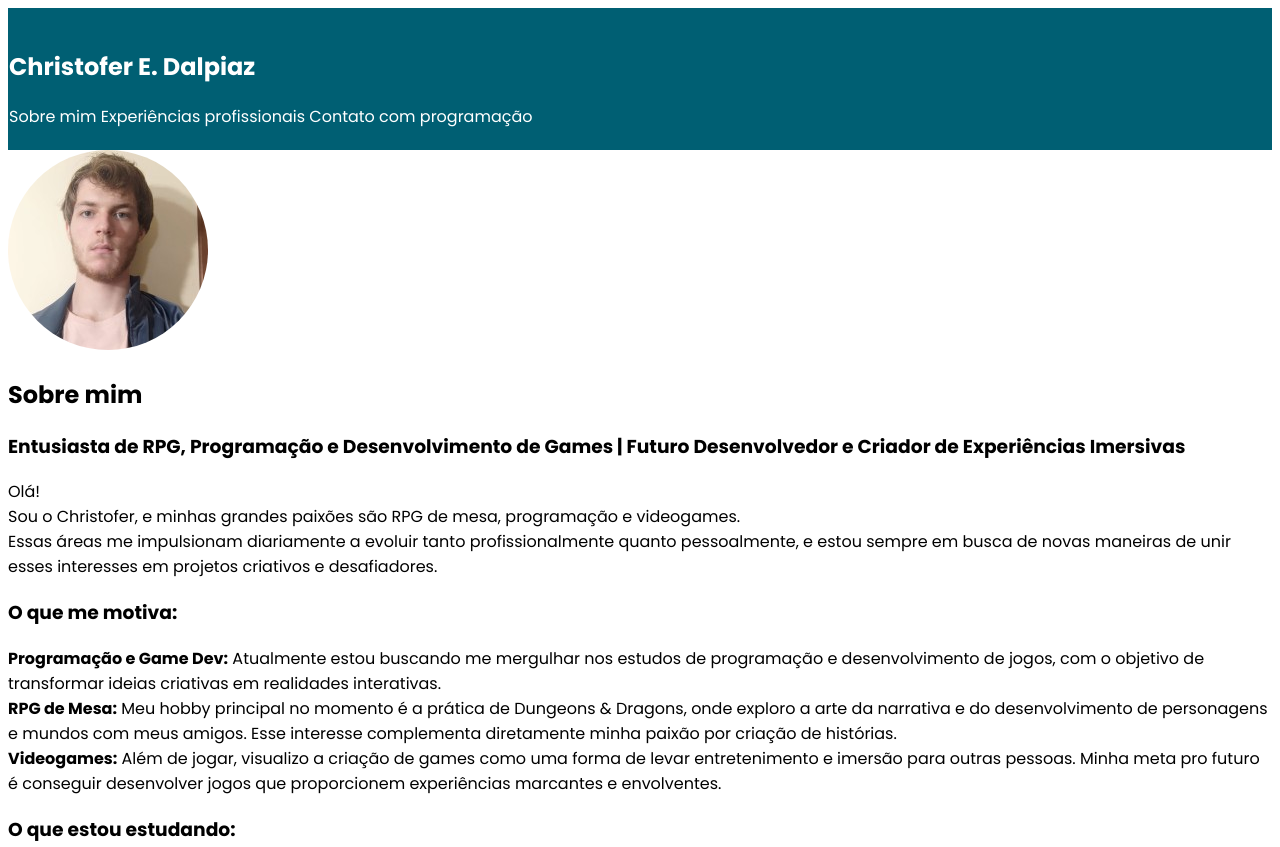
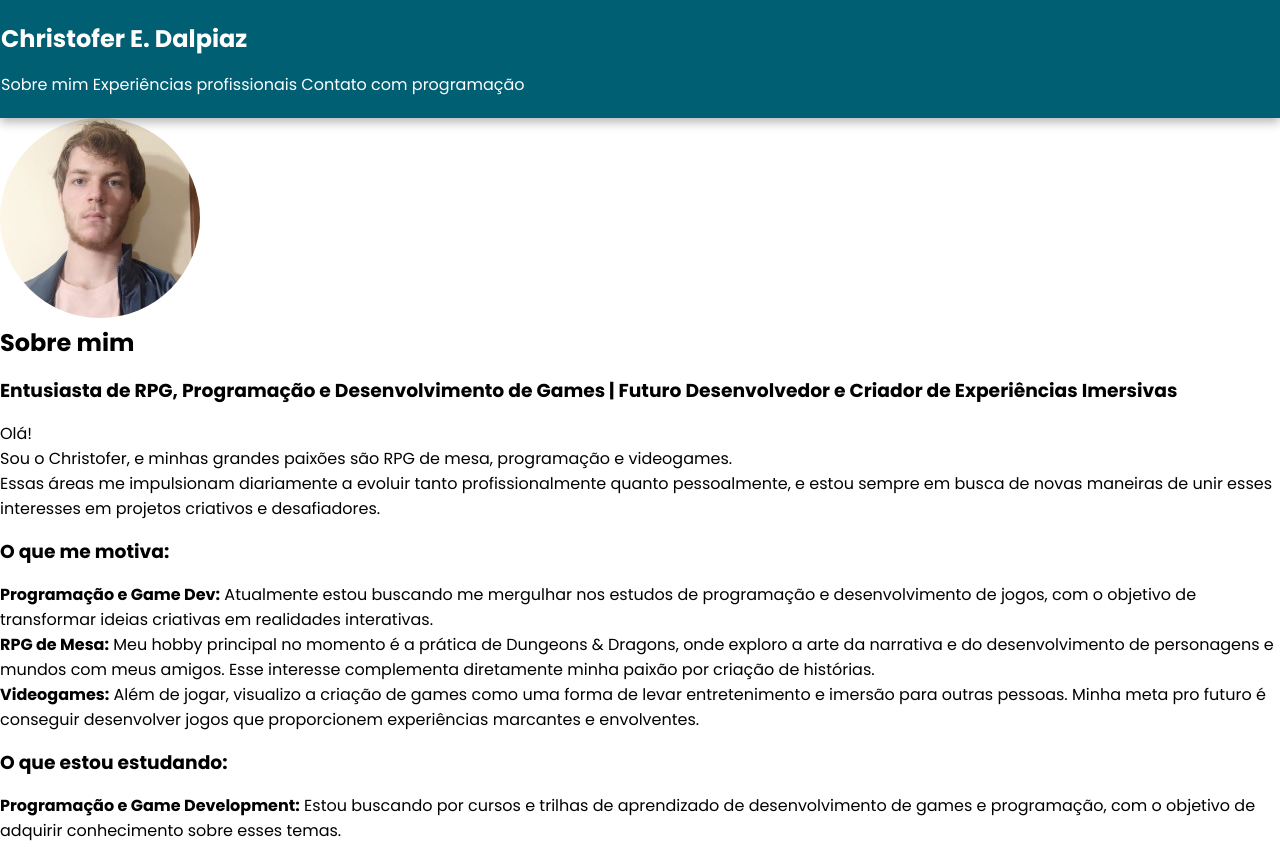
Before and after one commit to chris-dalpiaz/estrutura-basica-html-exercicio, a plain HTML site: page index.html in a window 1280 px wide. Shown: the top 847 px of the page. Drawn offline with Linux system fonts and the light colour scheme.

Commit message:
Ajuste no rodapé e no cabeçalho

```diff
--- a/index.css
+++ b/index.css
@@ -1,3 +1,21 @@
+/* esse '*' foi necessário para remover a margem do cabeçalho e do rodapé*/
+* {
+  margin: 0;
+  padding: 0;
+  box-sizing: border-box;
+}
+
+/* porém, por conta disso, é preciso adicionar a margem do h1, h2 e etc. manualmente*/
+h1,
+h2,
+h3 {
+  margin-bottom: 1rem;
+}
+
+p {
+  margin-bottom: 1rem;
+}
+
 html {
   scroll-behavior: smooth;
 }
@@ -31,6 +49,7 @@
   z-index: 1000;
   padding-top: 20px;
   padding-bottom: 20px;
+  box-shadow: 0 4px 10px rgba(0, 0, 0, 0.3);
 }
 
 footer {
```
Lines whose indentation alone changed are shown as unchanged.
